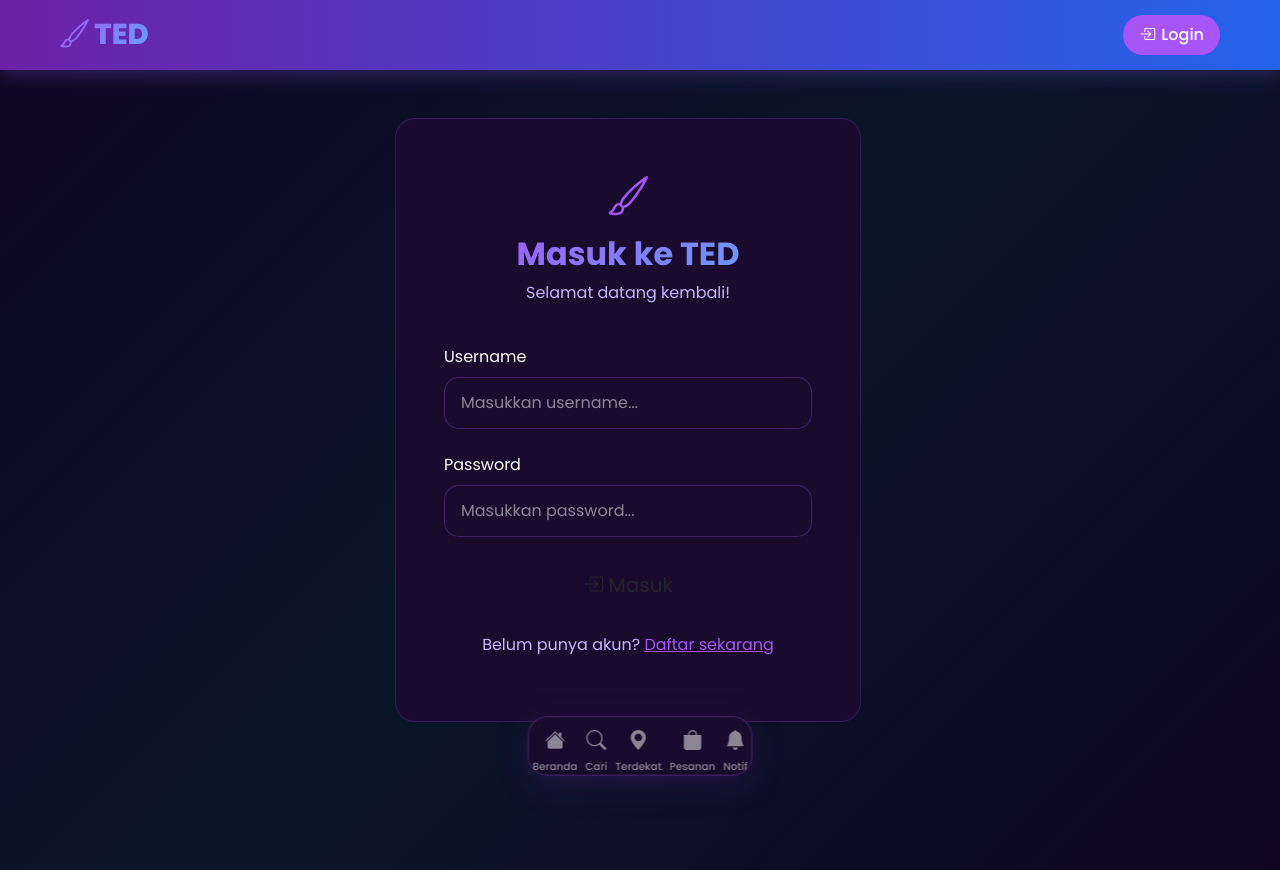
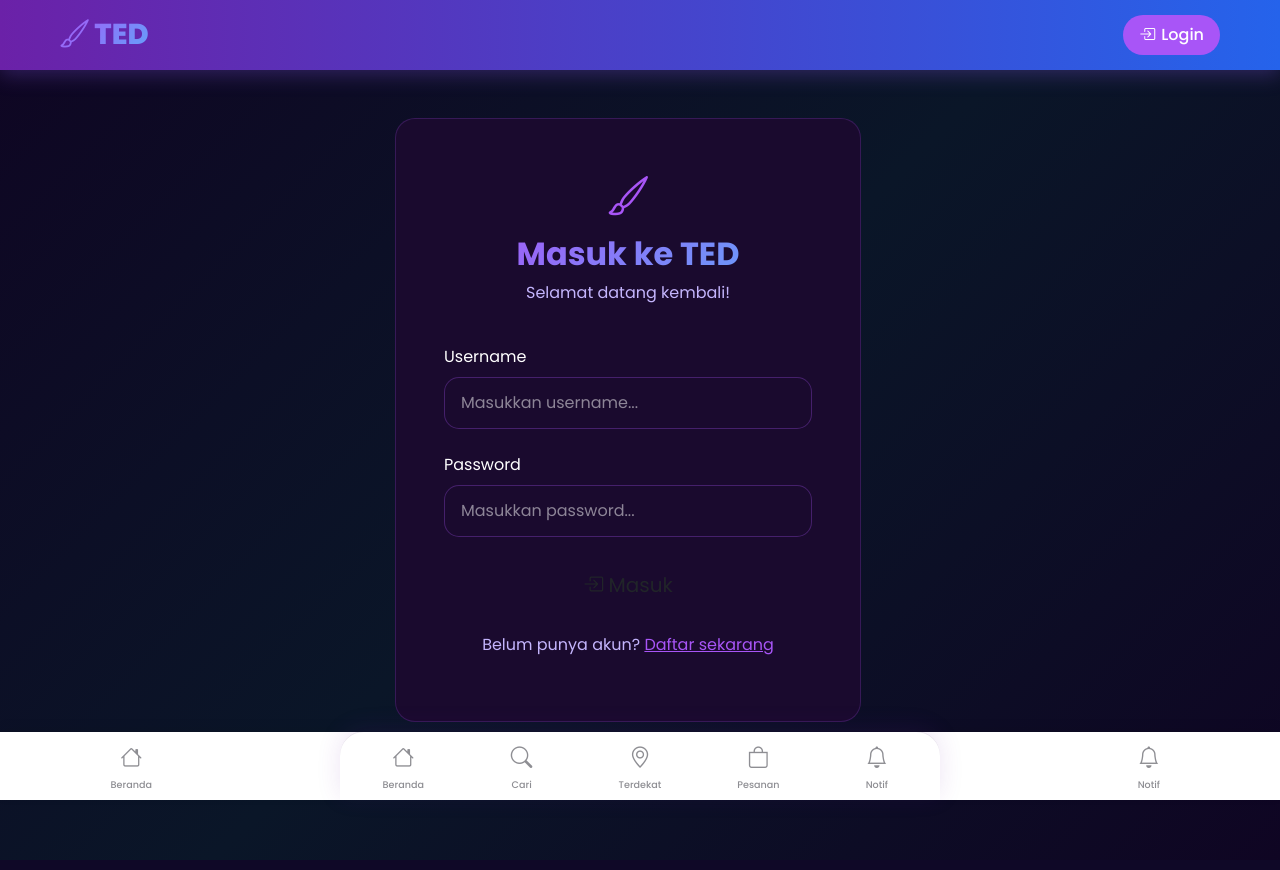
Before and after one commit to adityaputra99983/protoA1, a Django app: a page that uses tedapp/templates/tedapp/base.html in a window 1280 px wide. Run offline with Django 5.2, Linux system fonts and the light colour scheme.

Commit message:
update fitur

```diff
--- a/static/base.css
+++ b/static/base.css
@@ -570,52 +570,60 @@ body {
     font-size: 1.2rem;
 }
 
-/* Mobile Bottom Nav - Modern Style */
-.mobile-bottom-nav {
+/* Bottom Navigation - Gojek/Grab Style */
+.bottom-nav {
     position: fixed;
     bottom: 0;
     left: 0;
     right: 0;
-    height: 65px;
-    background: var(--dark-bg);
-    border-top: 1px solid rgba(168, 85, 247, 0.3);
-    display: none;
+    height: 68px;
+    background: #ffffff;
+    display: flex;
     justify-content: space-around;
-    align-items: center;
+    align-items: flex-end;
     z-index: 1000;
+    box-shadow: 0 -0.5px 0 rgba(0,0,0,0.1), 0 -4px 12px rgba(0,0,0,0.06);
+    padding-bottom: env(safe-area-inset-bottom, 8px);
+    padding-left: 4px;
+    padding-right: 4px;
 }
 
-.mobile-bottom-nav a {
+.bottom-nav a {
     flex: 1;
+    height: 54px;
     text-align: center;
-    padding: 8px 4px;
-    color: var(--text-secondary);
+    padding: 6px 4px 4px;
+    color: #8e8e93;
     text-decoration: none;
     display: flex;
     flex-direction: column;
     align-items: center;
+    justify-content: flex-end;
     font-size: 0.6rem;
-    transition: all 0.2s;
-    -webkit-tap-highlight-color: rgba(168, 85, 247, 0.3);
-    touch-action: manipulation;
+    font-weight: 500;
+    transition: all 0.2s ease;
+    border-radius: 16px;
+    margin: 4px 2px;
+    position: relative;
 }
 
-.mobile-bottom-nav a:active {
-    background: rgba(168, 85, 247, 0.2);
+.bottom-nav a i {
+    font-size: 1.35rem;
+    margin-bottom: 3px;
+    transition: all 0.2s ease;
+}
+
+.bottom-nav a:active {
+    background: rgba(168, 85, 247, 0.08);
     transform: scale(0.95);
 }
 
-.mobile-bottom-nav a.active {
-    color: var(--accent-purple);
+.bottom-nav a.active {
+    color: #6B21A8;
 }
 
-.mobile-bottom-nav a.active i {
-    transform: scale(1.2);
-}
-
-.mobile-bottom-nav a i {
-    font-size: 1.3rem;
-    margin-bottom: 2px;
+.bottom-nav a.active i {
+    transform: scale(1.1);
 }
 
 /* Responsive - Show/Hide based on device */
@@ -624,9 +632,8 @@ body {
 @media (min-width: 769px) and (max-width: 1024px) {
     .navbar-ted { display: flex !important; }
     .mobile-header { display: none !important; }
-    .mobile-slide-menu { display: none !important; }
-    .mobile-bottom-nav { display: none !important; }
-    body { padding-top: 70px; }
+    .bottom-nav { display: flex !important; }
+    body { padding-top: 70px; padding-bottom: 80px; }
     .container { max-width: 90%; padding: 0 15px; }
     .navbar-brand { font-size: 1.5rem; }
     .nav-link { padding: 6px 12px; font-size: 0.9rem; }
@@ -636,26 +643,32 @@ body {
 @media (min-width: 1025px) {
     .navbar-ted { display: flex !important; }
     .mobile-header { display: none !important; }
-    .mobile-slide-menu { display: none !important; }
-    .mobile-bottom-nav { display: none !important; }
-    body { padding-top: 70px; }
+    .bottom-nav { display: flex !important; }
+    body { padding-top: 70px; padding-bottom: 90px; }
     .container { max-width: 1200px; }
     .navbar-brand { font-size: 1.8rem; }
     .nav-link { padding: 8px 16px; }
 }
 
-/* Large Desktop (≥1400px) */
-@media (min-width: 1400px) {
-    .container { max-width: 1320px; }
-    .navbar-brand { font-size: 2rem; }
+/* Desktop centered bottom nav */
+@media (min-width: 1025px) {
+    .bottom-nav-desktop {
+        max-width: 600px;
+        left: 50%;
+        transform: translateX(-50%);
+        border-radius: 24px 24px 0 0;
+        bottom: 0;
+        box-shadow: 0 -4px 24px rgba(107, 33, 168, 0.12), 0 -1px 0 rgba(0,0,0,0.06);
+    }
 }
 
 /* Mobile (≤768px) */
 @media (max-width: 768px) {
     .navbar-ted { display: none !important; }
     .mobile-header { display: flex !important; }
-    .mobile-bottom-nav { display: flex !important; }
-    body { padding-top: 60px; padding-bottom: 70px; }
+    .bottom-nav { display: flex !important; }
+    .bottom-nav-desktop { display: none !important; }
+    body { padding-top: 60px; padding-bottom: 75px; }
     .container { padding-left: 12px; padding-right: 12px; max-width: 100%; }
     .row { margin-left: -6px; margin-right: -6px; }
     .row > * { padding-left: 6px; padding-right: 6px; }
@@ -938,107 +951,5 @@ body {
     .container { padding-left: 12px; padding-right: 12px; max-width: 100%; }
     .col-6 { width: 50%; }
     .navbar-ted { display: none !important; }
-    body { padding-top: 60px; padding-bottom: 65px; }
+    body { padding-top: 60px; padding-bottom: 75px; }
 }
-
-.mobile-bottom-nav { display: none; }
-
-/* Desktop Bottom Navigation */
-.desktop-bottom-nav {
-    display: none;
-    position: fixed;
-    bottom: 24px;
-    left: 50%;
-    transform: translateX(-50%);
-    width: auto;
-    max-width: 480px;
-    height: 60px;
-    background: rgba(26, 10, 46, 0.85);
-    backdrop-filter: blur(16px);
-    -webkit-backdrop-filter: blur(16px);
-    border: 1px solid rgba(168, 85, 247, 0.25);
-    border-radius: 20px;
-    z-index: 1000;
-    box-shadow:
-        0 8px 32px rgba(107, 33, 168, 0.25),
-        0 0 0 1px rgba(255, 255, 255, 0.05) inset;
-}
-
-.desktop-bottom-nav a {
-    position: relative;
-    flex: 1;
-    text-align: center;
-    padding: 8px 4px;
-    color: rgba(255, 255, 255, 0.5);
-    text-decoration: none;
-    display: flex;
-    flex-direction: column;
-    align-items: center;
-    font-size: 0.65rem;
-    font-weight: 500;
-    transition: all 0.3s cubic-bezier(0.4, 0, 0.2, 1);
-}
-
-.desktop-bottom-nav a::before {
-    content: '';
-    position: absolute;
-    top: 4px;
-    width: 28px;
-    height: 28px;
-    border-radius: 10px;
-    background: transparent;
-    transition: all 0.3s cubic-bezier(0.4, 0, 0.2, 1);
-}
-
-.desktop-bottom-nav a i {
-    position: relative;
-    font-size: 1.25rem;
-    margin-bottom: 4px;
-    transition: all 0.3s cubic-bezier(0.4, 0, 0.2, 1);
-}
-
-.desktop-bottom-nav a span {
-    position: relative;
-    transition: all 0.3s cubic-bezier(0.4, 0, 0.2, 1);
-}
-
-.desktop-bottom-nav a:hover {
-    color: rgba(255, 255, 255, 0.8);
-}
-
-.desktop-bottom-nav a:hover i {
-    transform: translateY(-2px);
-}
-
-.desktop-bottom-nav a.active {
-    color: #A855F7;
-}
-
-.desktop-bottom-nav a.active::before {
-    background: rgba(168, 85, 247, 0.15);
-}
-
-.desktop-bottom-nav a.active i {
-    transform: translateY(-2px) scale(1.1);
-}
-
-.desktop-bottom-nav a.active span {
-    font-weight: 600;
-}
-
-@media (min-width: 769px) {
-    .mobile-only { display: none !important; }
-    .desktop-only { display: block !important; }
-    .navbar-ted {
-        display: flex !important;
-        visibility: visible !important;
-        opacity: 1 !important;
-    }
-    .desktop-bottom-nav {
-        display: flex !important;
-    }
-    body {
-        padding-top: 70px;
-        padding-bottom: 100px;
-    }
-}
--- a/tedapp/templates/tedapp/base.html
+++ b/tedapp/templates/tedapp/base.html
@@ -139,49 +139,49 @@
     {% block content %}{% endblock %}
 
     <!-- Mobile Bottom Navigation -->
-    <nav class="mobile-bottom-nav">
+    <nav class="bottom-nav">
         <a href="{% url 'home' %}" class="{% if request.path == '/' %}active{% endif %}">
-            <i class="bi bi-house-fill"></i>
+            <i class="bi bi-house"></i>
             <span>Beranda</span>
         </a>
         <a href="{% url 'artists' %}" class="{% if '/artists' in request.path %}active{% endif %}">
             <i class="bi bi-search"></i>
             <span>Cari</span>
         </a>
-        <a href="{% url 'search_artists' %}?q=" class="{% if '/search' in request.path %}active{% endif %}">
-            <i class="bi bi-geo-alt-fill"></i>
+        <a href="{% url 'search_artists' %}" class="{% if '/search' in request.path %}active{% endif %}">
+            <i class="bi bi-geo-alt"></i>
             <span>Terdekat</span>
         </a>
         <a href="{% if user.is_authenticated %}{% url 'my_bookings' %}{% else %}{% url 'login' %}{% endif %}" class="{% if '/bookings' in request.path %}active{% endif %}">
-            <i class="bi bi-bag-fill"></i>
+            <i class="bi bi-bag"></i>
             <span>Pesanan</span>
         </a>
         <a href="{% if user.is_authenticated %}{% url 'notifications' %}{% else %}{% url 'login' %}{% endif %}" class="{% if '/notifications' in request.path %}active{% endif %}">
-            <i class="bi bi-bell-fill"></i>
+            <i class="bi bi-bell"></i>
             <span>Notif</span>
         </a>
     </nav>
 
     <!-- Desktop Bottom Navigation -->
-    <nav class="desktop-bottom-nav">
+    <nav class="bottom-nav bottom-nav-desktop">
         <a href="{% url 'home' %}" class="{% if request.path == '/' %}active{% endif %}">
-            <i class="bi bi-house-fill"></i>
+            <i class="bi bi-house"></i>
             <span>Beranda</span>
         </a>
         <a href="{% url 'artists' %}" class="{% if '/artists' in request.path %}active{% endif %}">
             <i class="bi bi-search"></i>
             <span>Cari</span>
         </a>
-        <a href="{% url 'search_artists' %}?q=" class="{% if '/search' in request.path %}active{% endif %}">
-            <i class="bi bi-geo-alt-fill"></i>
+        <a href="{% url 'search_artists' %}" class="{% if '/search' in request.path %}active{% endif %}">
+            <i class="bi bi-geo-alt"></i>
             <span>Terdekat</span>
         </a>
         <a href="{% if user.is_authenticated %}{% url 'my_bookings' %}{% else %}{% url 'login' %}{% endif %}" class="{% if '/bookings' in request.path %}active{% endif %}">
-            <i class="bi bi-bag-fill"></i>
+            <i class="bi bi-bag"></i>
             <span>Pesanan</span>
         </a>
         <a href="{% if user.is_authenticated %}{% url 'notifications' %}{% else %}{% url 'login' %}{% endif %}" class="{% if '/notifications' in request.path %}active{% endif %}">
-            <i class="bi bi-bell-fill"></i>
+            <i class="bi bi-bell"></i>
             <span>Notif</span>
         </a>
     </nav>
```
